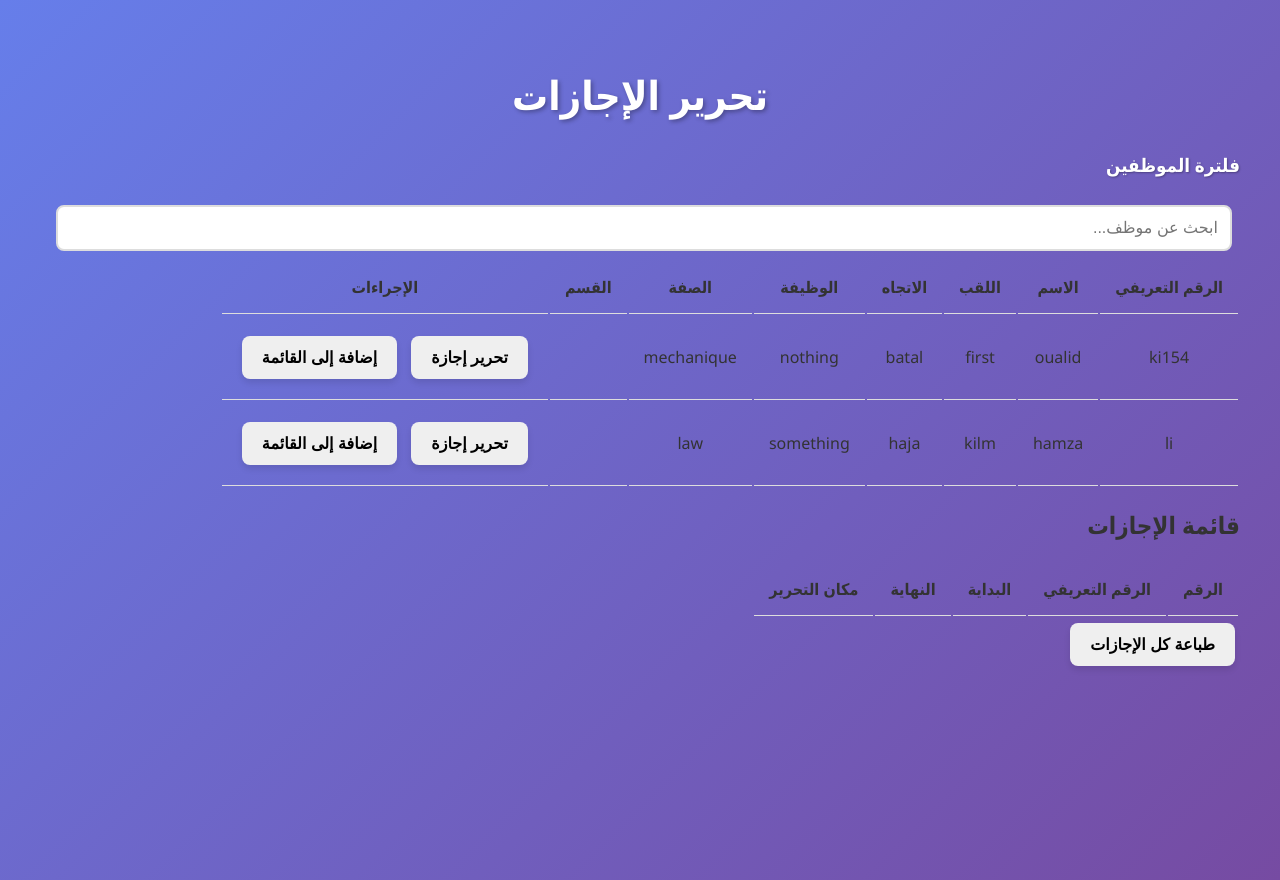
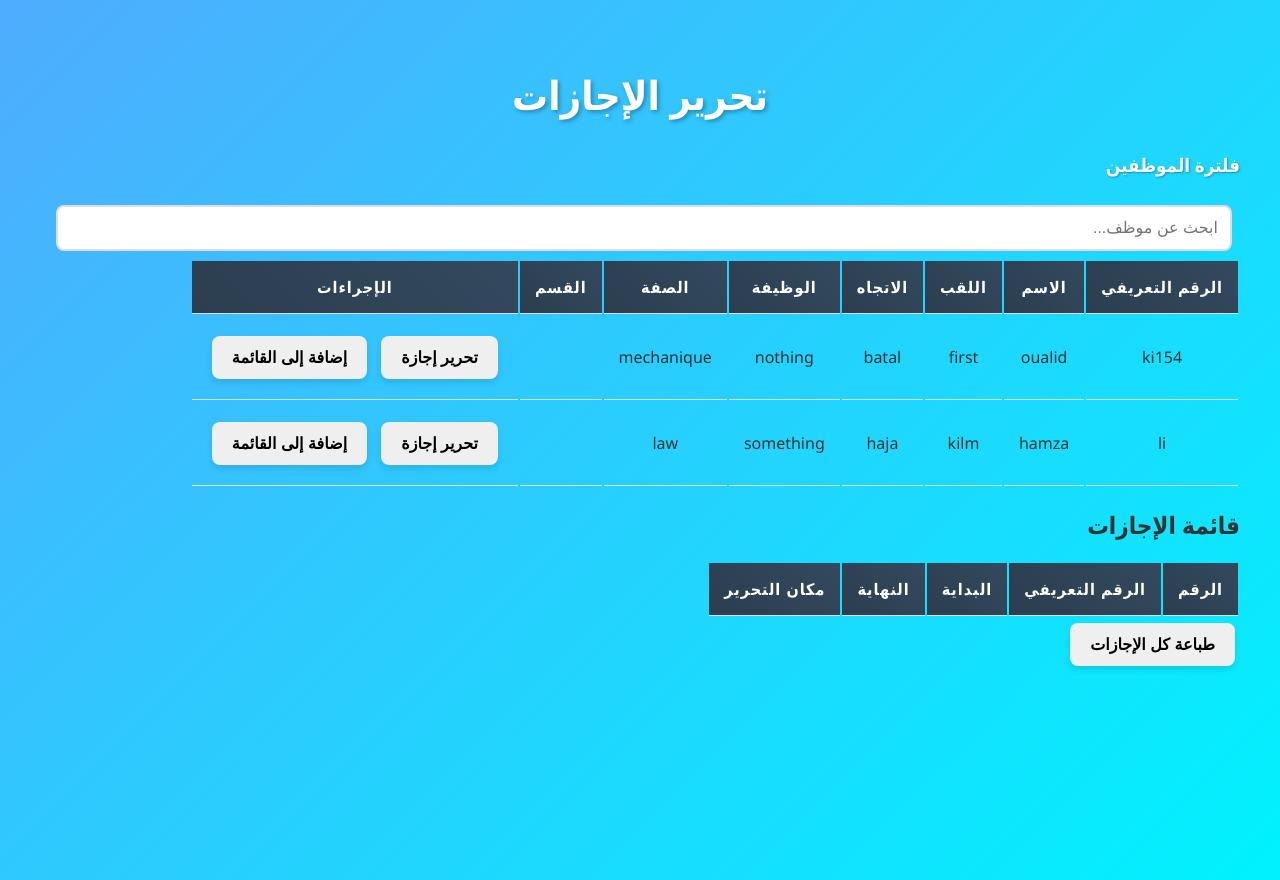
Before and after one commit to douda2013douda-sketch/prog, a Flask app: page /leave in a window 1280 px wide. Run offline with Flask 3, Linux system fonts and the light colour scheme; data comes from the database, SQL or seed files in the repository; lists and menus that the app fills with data are empty.

Commit message:
modified:   prog/templates/employees.html modified:   prog/templates/index.html modified:   prog/templates/leave.html

```diff
--- a/prog/templates/index.html
+++ b/prog/templates/index.html
@@ -10,7 +10,7 @@
 
 body{
 font-family: 'Segoe UI', Tahoma, Geneva, Verdana, sans-serif;
-background: linear-gradient(135deg, #667eea 0%, #764ba2 100%);
+background: linear-gradient(135deg, #4facfe 0%, #00f2fe 100%);
 color: #333;
 text-align: center;
 padding-top: 100px;
--- a/prog/templates/leave.html
+++ b/prog/templates/leave.html
@@ -10,7 +10,7 @@
 
 body{
 font-family: 'Segoe UI', Tahoma, Geneva, Verdana, sans-serif;
-background: linear-gradient(135deg, #667eea 0%, #764ba2 100%);
+background: linear-gradient(135deg, #4facfe 0%, #00f2fe 100%);
 color: #333;
 padding: 40px;
 min-height: 100vh;
@@ -74,6 +74,14 @@ th, td{
 padding: 15px;
 text-align: center;
 border-bottom: 1px solid #ddd;
+}
+
+th{
+background: linear-gradient(45deg, #2c3e50, #34495e);
+color: white;
+font-weight: bold;
+text-transform: uppercase;
+letter-spacing: 1px;
 }
 
 tr:hover{
```
Also changed, not shown: prog/templates/employees.html (+9 -1 lines).
